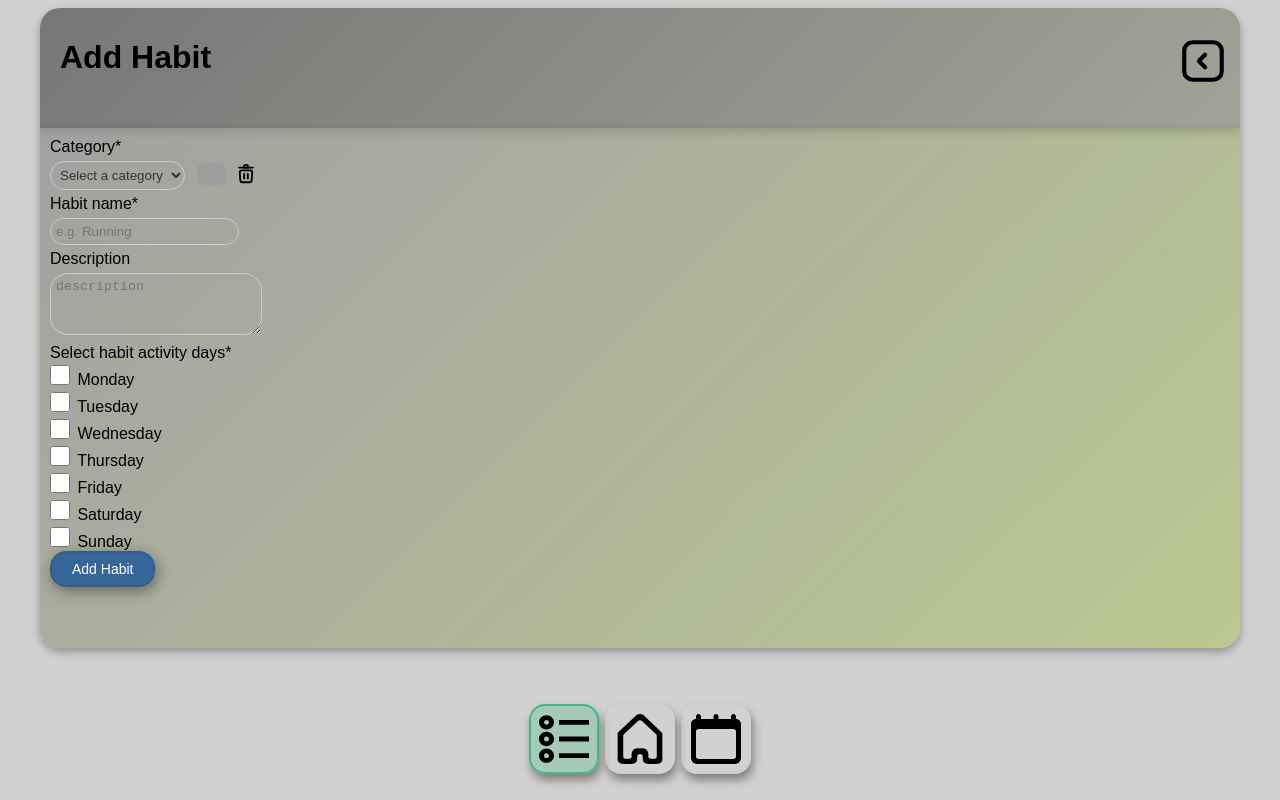
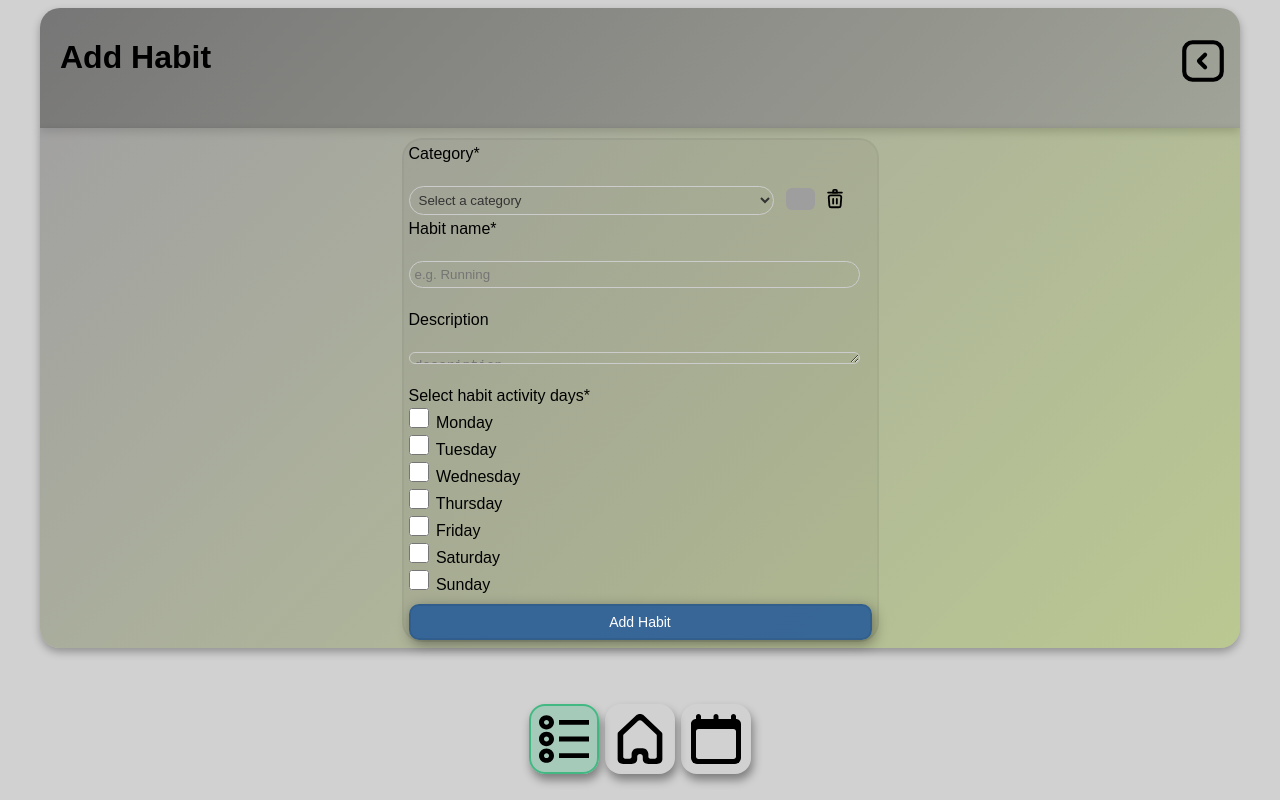
Before and after one commit to LukasJanusk/m3p1, a Vue app: page /habits in a window 1280 px wide. Both pictures are taken after a click on the element 1203 px from the left and 61 px from the top of the page. Built offline with nearby package versions, Linux system fonts and the light colour scheme; grey boxes are pictures that could not be loaded.

Commit message:
Added size limits for HabitForm and HabitList so they have consistant look regardless of screen size

```diff
--- a/src/components/habits/HabitForm.vue
+++ b/src/components/habits/HabitForm.vue
@@ -1,5 +1,5 @@
 <template>
-  <div>
+  <div id="form-container">
     <form id="add-habit-form" @submit.prevent="createHabit">
       <label for="category">Category*</label><br />
       <div id="category-select-container">
@@ -48,8 +48,8 @@
         v-model="habitDescription"
       ></textarea
       ><br />
-
-      <label for="weekday-select">Select habit activity days*</label>
+      <label for="weekday-select-container">Select habit activity days*</label>
+      <div id="weekday-select-container">
         <div id="weekday-select" v-for="(day, index) in weekdays" :key="index">
           <label>
             <input
@@ -60,6 +60,7 @@
             />
             {{ day }}
           </label>
+        </div>
       </div>
       <button class="submit-button" @click.stop type="submit" id="submit">
         Add Habit
@@ -117,7 +118,7 @@ export default defineComponent({
     const isHidden = ref(false)
     const isFocused = ref(false)
     const addingCategory = ref(false)
-    const handleCategoryAdded = (category) => {
+    const handleCategoryAdded = category => {
       habitCategory.value = category.name
       addingCategory.value = false
       message.value = 'Category added succesfuly!'
@@ -125,11 +126,11 @@ export default defineComponent({
     }
     const handleCategoryRemove = () => {
       const categoryToDelete = store.categories.find(
-        (category) => category.name === habitCategory.value,
+        category => category.name === habitCategory.value,
       )
       if (categoryToDelete) {
         store.categories = store.categories.filter(
-          (category) => category.id !== categoryToDelete.id,
+          category => category.id !== categoryToDelete.id,
         )
         message.value = 'Category Removed Succesfuly!'
         success.value = true
@@ -140,7 +141,7 @@ export default defineComponent({
     }
     const createHabit = () => {
       let habitId = store.habits.length + 1
-      while (store.habits.some((habit) => habit.id === habitId)) {
+      while (store.habits.some(habit => habit.id === habitId)) {
         habitId++
       }
       if (!habitName.value || !habitCategory.value || !selectedDays.value) {
@@ -233,9 +234,15 @@ input {
 .checkbox:hover {
   accent-color: rgb(80, 168, 139);
 }
+#name {
+  width: 95%;
+  max-width: 500px;
+}
 #description {
-  width: 200px;
+  width: 95%;
   height: 50px;
+  max-height: 100px;
+  max-width: 500px;
   background-color: transparent;
   border: 1px solid #ccc;
   border-radius: 18px;
@@ -244,6 +251,7 @@ input {
 }
 #category-select-container {
   display: flex;
+  width: 95%;
 }
 #remove-category-button {
   height: 22px;
@@ -278,34 +286,39 @@ input {
 .hidden {
   display: none;
 }
-.fade-enter-active {
-  transition: opacity 0.5s ease-in;
+.submit-button {
+  max-width: 463px;
+  width: 463px;
+  border-radius: 10px;
+  margin-top: 10px;
+  height: 40px;
+  bottom: 10px;
+  justify-self: flex-end;
 }
-.fade-leave-active {
-  transition: opacity 1s ease-out;
+#form-container {
+  display: flex;
+  padding: 5px;
+  height: 490px;
+  border: 2px solid rgba(0, 0, 0, 0.035);
+  border-radius: 20px;
+  background: rgba(0, 0, 0, 0.041);
 }
-.fade-enter,
-.fade-leave-to {
-  opacity: 0;
+form {
+  display: flex;
+  justify-content: space-evenly;
+  flex-direction: column;
 }
 @media (max-width: 500px) {
-  #name {
-    width: 95%;
+  #form-container {
+    width: auto;
   }
-  #description {
-    width: 95%;
+  form {
+    display: flex;
+    justify-content: space-evenly;
+    flex-direction: column;
   }
-  #submit {
+  .submit-button {
     width: 100%;
-    height: 40px;
-    margin-top: 10px;
-    border-radius: 10px;
-  }
-}
-@media (min-width: 1280px) {
-  #weekday-select {
-    display: flex;
-    flex-direction: row;
   }
 }
 </style>
--- a/src/components/reusable/CategorySelect.vue
+++ b/src/components/reusable/CategorySelect.vue
@@ -46,7 +46,7 @@ export default defineComponent({
     }
     const categoriesFiltered = computed(() => {
       if (props.showAll === false) {
-        return props.categories.filter((category) => category.id !== 0)
+        return props.categories.filter(category => category.id !== 0)
       }
       return props.categories
     })
@@ -63,6 +63,7 @@ select {
   border-radius: 18px;
   padding: 5px;
   color: #333;
+  width: 100%;
 }
 option {
   background-color: rgba(255, 255, 255, 0.409);
@@ -70,9 +71,4 @@ option {
   padding: 10px;
   border-radius: 18px;
 }
-@media (max-width: 500px) {
-  select {
-    width: 100%;
-  }
-}
 </style>
--- a/src/views/HabitsView.vue
+++ b/src/views/HabitsView.vue
@@ -2,33 +2,35 @@
   <div>
     <TopContainer id="title">
       <Transition name="fade" mode="out-in">
-        <h1 v-if="show">{{ title }}</h1>
+        <h1 v-if="formVisible">{{ title }}</h1>
         <h1 v-else>{{ title }}</h1>
       </Transition>
       <div id="add-habit" class="nav-button" @click="showForm">
         <img
-          v-if="!show"
+          v-if="!formVisible"
           title="Add new habit"
           src="/src/assets/add2.svg"
           alt="Plus sign"
         />
         <img
-          v-if="show"
+          v-if="formVisible"
           title="Back to habits"
           src="/src/assets/back2.svg"
           alt="Back arrow"
         /></div
     ></TopContainer>
-    <MainContainer
+    <MainContainer id="main-container"
       ><Transition name="fade" mode="out-in"
-        ><div v-if="!show">
+        ><div class="main-container-item" v-if="!formVisible">
           <CategorySelect
             v-model="habitCategory"
             :categories="store.categories"
           ></CategorySelect>
-          <HabitList :category="habitCategory" v-if="!show"></HabitList>
+          <HabitList :category="habitCategory" v-if="!formVisible"></HabitList>
         </div>
-        <HabitForm v-else></HabitForm>
+        <div class="main-container-item" v-else>
+          <HabitForm></HabitForm>
+        </div>
       </Transition>
     </MainContainer>
   </div>
@@ -43,10 +45,10 @@ import CategorySelect from '@/components/reusable/CategorySelect.vue'
 import { ref, computed } from 'vue'
 import { useCurrentWeek } from '@/stores/dayStore'
 
-const show = ref(false)
-const title = computed(() => (show.value ? 'Add Habit' : 'My Habits'))
+const formVisible = ref(false)
+const title = computed(() => (formVisible.value ? 'Add Habit' : 'My Habits'))
 const showForm = () => {
-  show.value = !show.value
+  formVisible.value = !formVisible.value
 }
 const habitCategory = ref('All habits')
 const store = useCurrentWeek()
@@ -93,6 +95,17 @@ h1 {
   border-color: #42b983;
   background-color: #42b983;
 }
+#main-container {
+  display: flex;
+  /* align-items: center;
+  align-content: center; */
+  justify-content: center;
+}
+#main-container-item {
+  border: 1px solid red;
+  max-width: 500px;
+  width: inherit;
+}
 @media (min-width: 1024px) {
   .habit-container {
     height: 500px;
```
Lines whose indentation alone changed are shown as unchanged.
